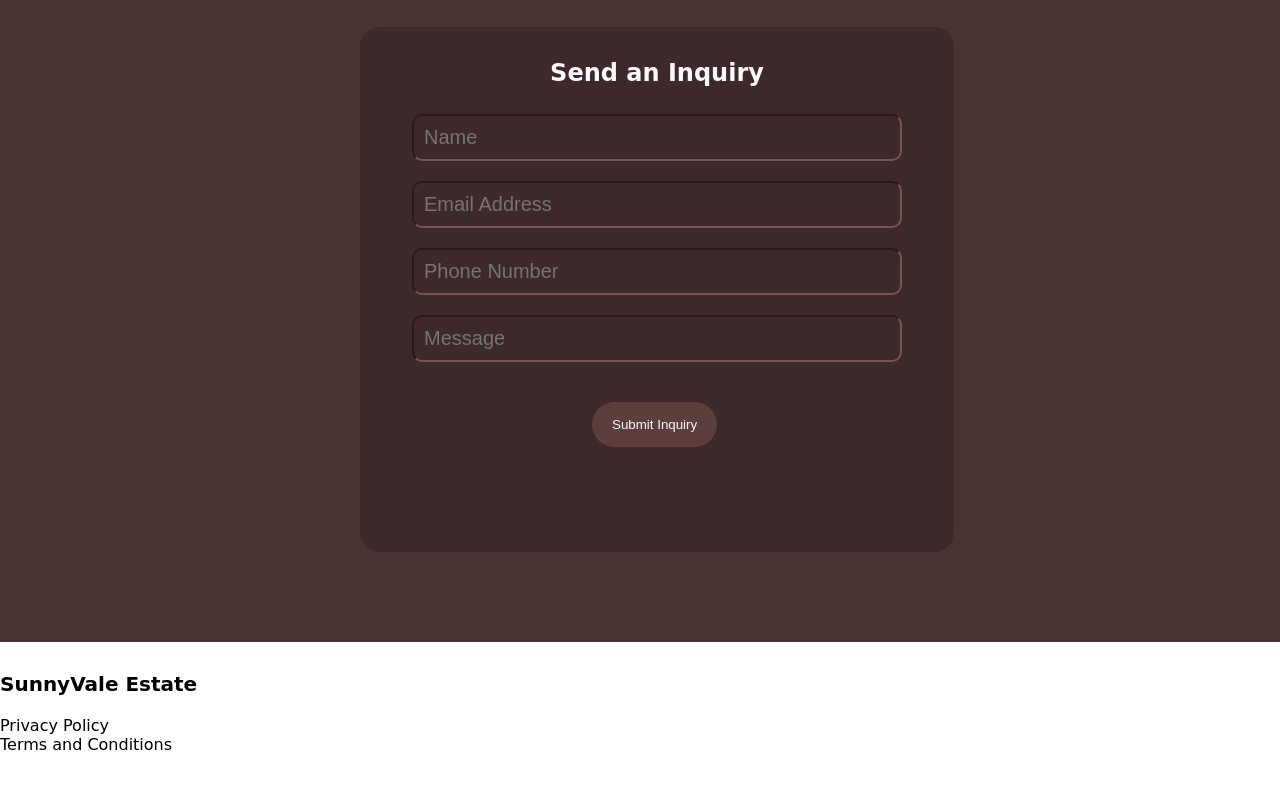
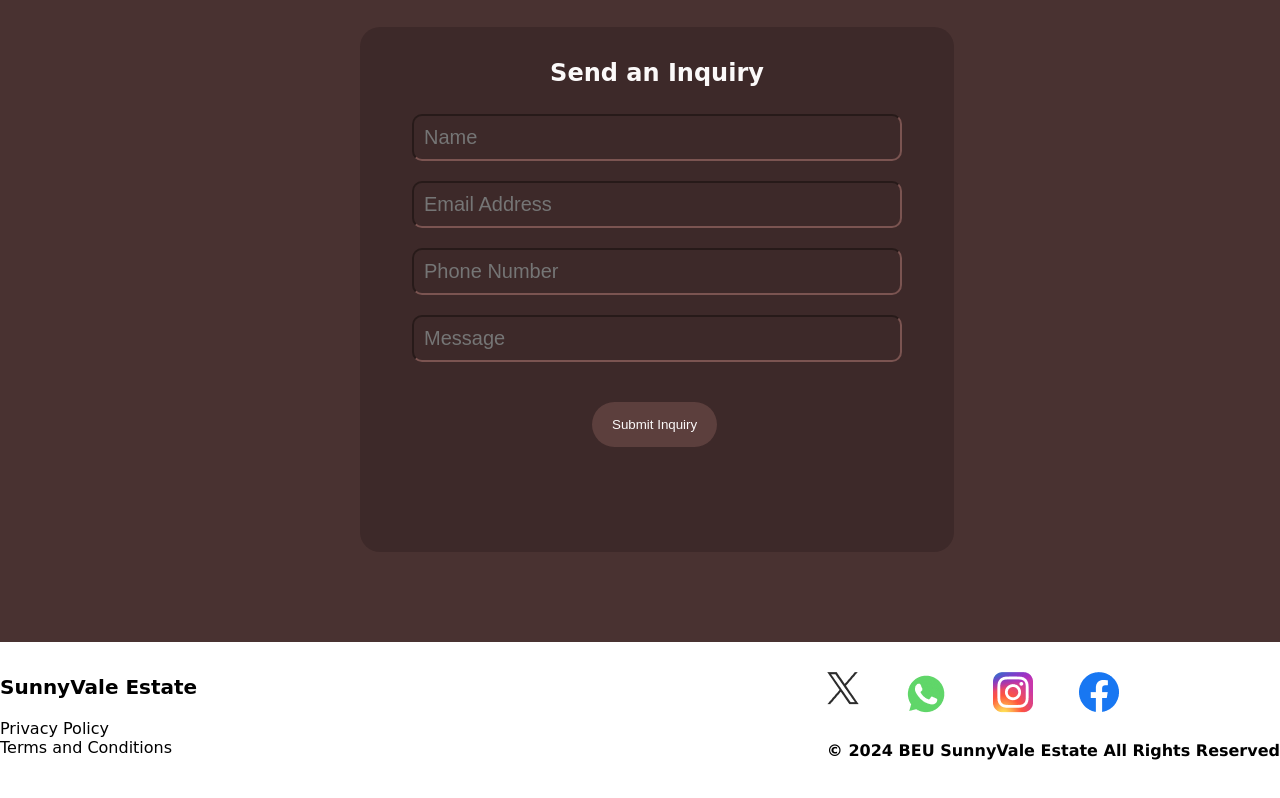
Before and after one commit to abdulwdd/SunnyVale_Web, a plain HTML site: page index.html in a window 1280 px wide. Shown: the part 3542-4340 px from the top of the page. Drawn offline with Linux system fonts and the light colour scheme.

Commit message:
twentieth commit

```diff
--- a/index.html
+++ b/index.html
@@ -147,13 +147,13 @@
             </div>
             <div class="footer4">
                 <div id="footer5">
-                    <!-- <div><img src="res/devicon_twitter.png" alt="X logo"></div>
+                    <div><img src="res/devicon_twitter.png" alt="X logo"></div>
                     <div><img src="res/logos_whatsapp-icon.png" alt="Whatsapp logo"></div>
                     <div><img src="res/Group.png" alt="Instagram logo"></div>
-                    <div><img src="res/Vector (1).png" alt="Facebook logo"></div> -->
+                    <div><img src="res/Vector (1).png" alt="Facebook logo"></div>
                 </div>
                 <div id="footer6">
-                    <!-- <p id="footer7">© 2024 BEU SunnyVale Estate All Rights Reserved</p> -->
+                    <p id="footer7">© 2024 BEU SunnyVale Estate All Rights Reserved</p>
                 </div>
             </div>
         </div>
```
